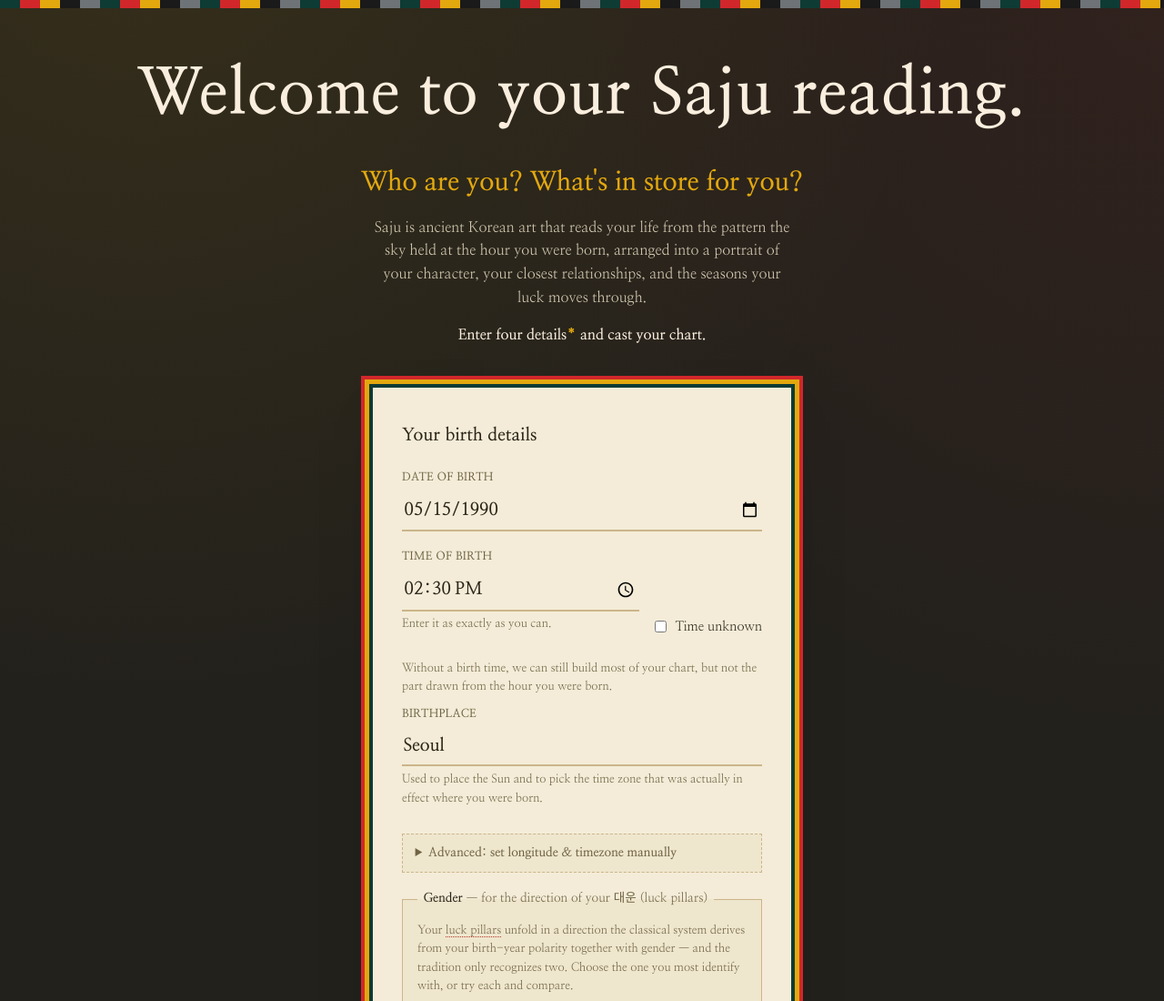
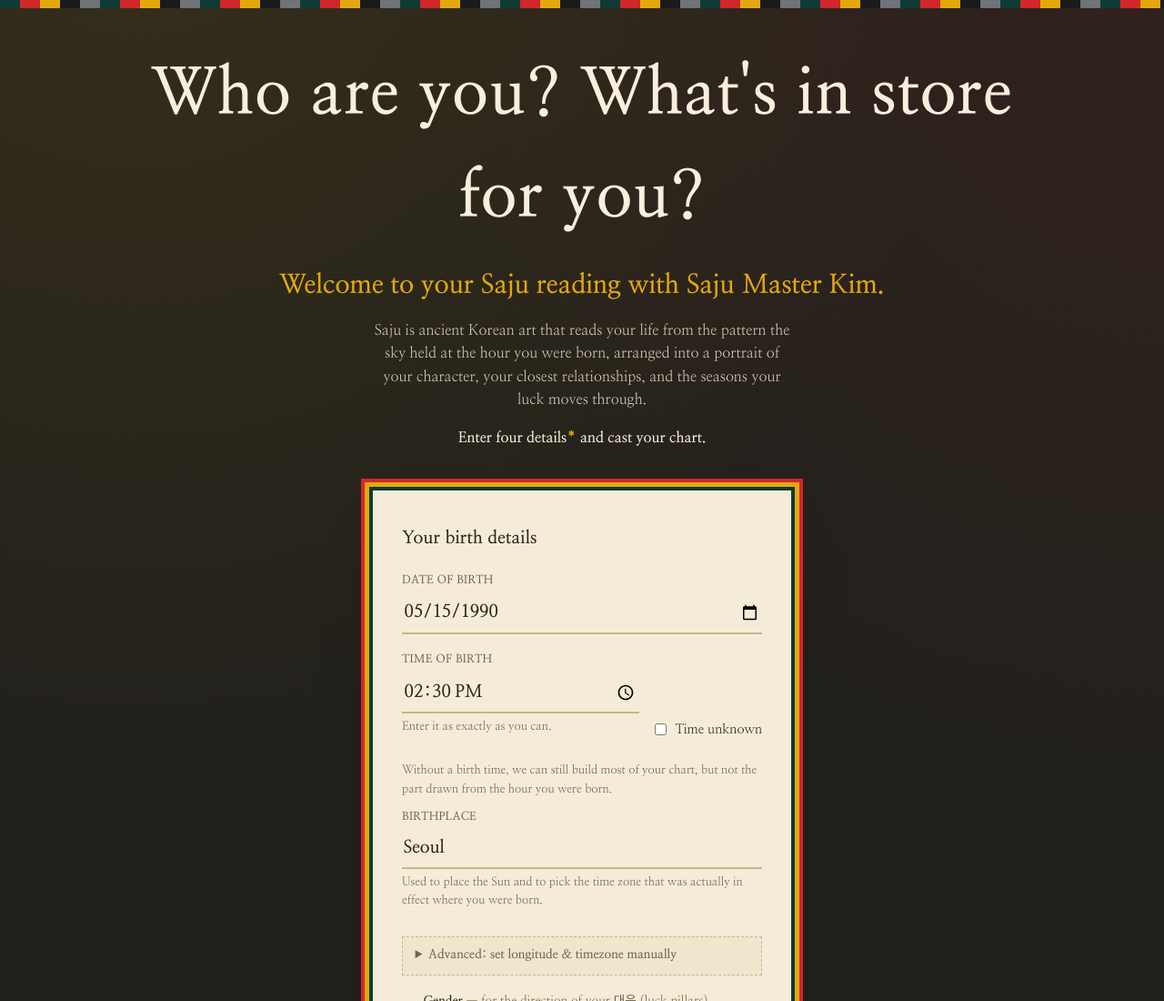
Before and after one commit to World-of-Simone/saju, a website built with Vite: page web/index.html in a window 1280 px wide. Shown: the top 1100 px of the page at 91% size. Built offline with nearby package versions, Linux system fonts and the light colour scheme; a web font is replaced by a local one.

Commit message:
Lead hero with the guiding question, credit Master Kim in subheader
Title becomes "Who are you? What's in store for you?" and the subheader
now reads "Welcome to your Saju reading with Saju Master Kim."

Co-Authored-By: Claude Opus 4 <noreply@anthropic.com>

```diff
--- a/web/index.html
+++ b/web/index.html
@@ -15,8 +15,8 @@
   <body>
     <div class="page">
       <header class="hero">
-        <h1>Welcome to your Saju reading.</h1>
-        <p class="lead-question">Who are you? What's in store for you?</p>
+        <h1>Who are you? What's in store for you?</h1>
+        <p class="lead-question">Welcome to your Saju reading with Saju Master Kim.</p>
         <p class="tagline">
           Saju is ancient Korean art that reads your life from the pattern the sky held at
           the hour you were born, arranged into a portrait of your character, your closest
```
